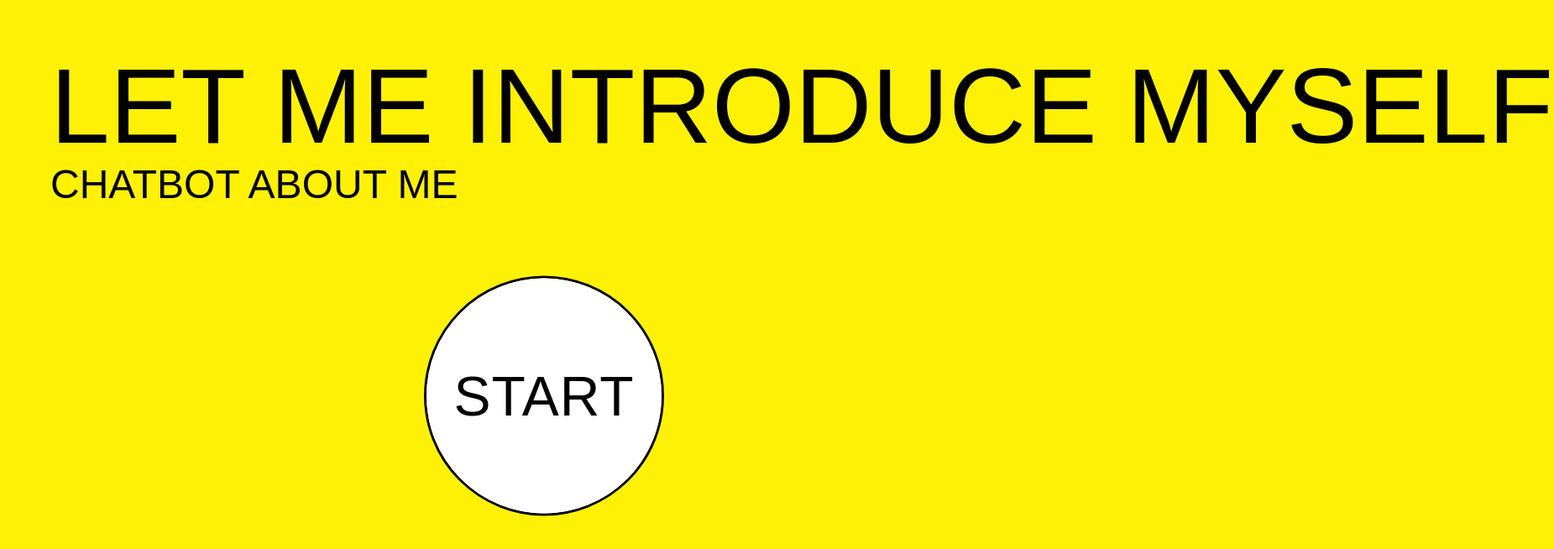
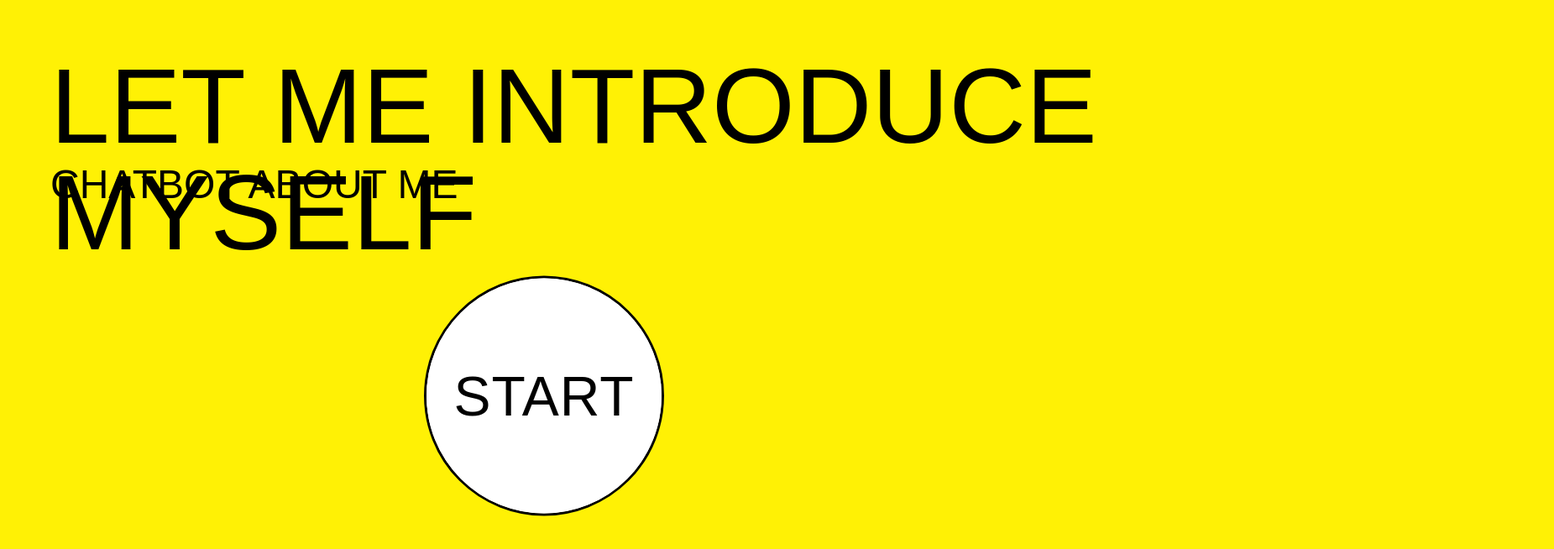
Before and after one commit to ilhee-park/ilhee_webdesign, a plain HTML site: page project-02/home.html in a window 1280 px wide. Shown: the whole page at 84% size, 1851 px wide, since content can reach past the window. Drawn offline with Linux system fonts and the light colour scheme.

Commit message:
Create Index.html

```diff
--- a/project-02/styles.css
+++ b/project-02/styles.css
@@ -4,7 +4,7 @@ body{
     font-family: Arial, Helvetica, sans-serif;
 }
 .LET-ME-INTRODUCT-MYSELF {
-    width: 1791px;
+    width: 1500px;
     height: 133px;
     font-size: 127px;
     font-weight: normal;
```
Also changed, not shown: 1 other file.
